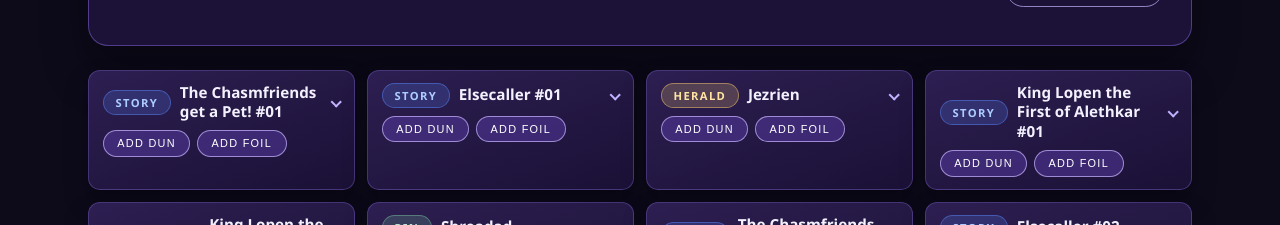
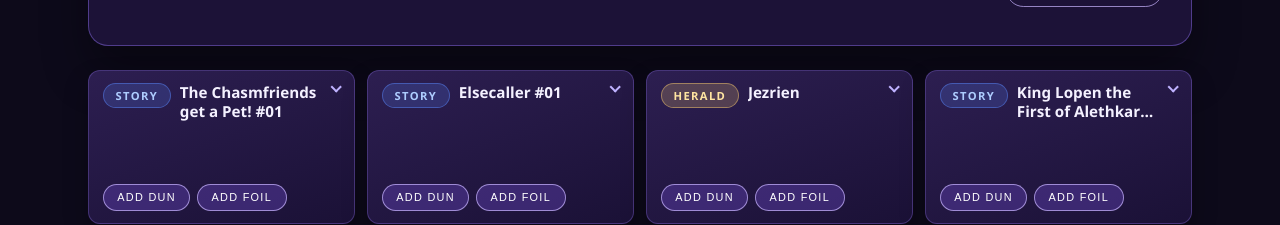
Before and after one commit to bjax13/LostDecks, a React (Vite) app in the folder frontend/: page /collectibles in a window 1280 px wide. Shown: the part 575-800 px from the top of the page. Built offline with nearby package versions, Linux system fonts and the light colour scheme; no server answers.

Commit message:
fix(collectibles): pin glance actions and stop row stretch
Keep card tiles as a column flex with actions at the bottom, clamp titles to two lines, and align the grid to start so an open card does not stretch collapsed siblings.

```diff
--- a/frontend/src/pages/Collectibles/Collectibles.css
+++ b/frontend/src/pages/Collectibles/Collectibles.css
@@ -337,6 +337,7 @@
   grid-template-columns: repeat(auto-fill, minmax(min(100%, 240px), 1fr));
   gap: 0.75rem;
   min-width: 0;
+  align-items: start;
 }
 
 .card-tile {
@@ -347,6 +348,7 @@
   display: flex;
   flex-direction: column;
   gap: 0.5rem;
+  min-height: 8rem;
   box-shadow: 0 12px 24px rgba(0, 0, 0, 0.28);
 }
 
@@ -356,8 +358,8 @@
 
 .card-glance {
   display: flex;
-  align-items: center;
-  flex-wrap: wrap;
+  align-items: flex-start;
+  flex-wrap: nowrap;
   gap: 0.4rem 0.55rem;
   cursor: pointer;
   list-style: none;
@@ -398,8 +400,13 @@
   font-size: 0.95rem;
   line-height: 1.3;
   margin: 0;
-  flex: 1 1 8rem;
+  flex: 1 1 auto;
   min-width: 0;
+  min-height: calc(1.3em * 2);
+  display: -webkit-box;
+  -webkit-box-orient: vertical;
+  -webkit-line-clamp: 2;
+  overflow: hidden;
   overflow-wrap: anywhere;
 }
 
@@ -550,6 +557,7 @@
     padding: 0.6rem 0.7rem;
     border-radius: 10px;
     gap: 0.4rem;
+    min-height: 0;
   }
 
   .card-tile h2 {
@@ -567,7 +575,7 @@
 }
 
 .card-actions {
-  margin-top: 0;
+  margin-top: auto;
   padding-top: 0;
 }
 
```
Also changed, not shown: 1 other file (tests, documents, lock files or other folders).
